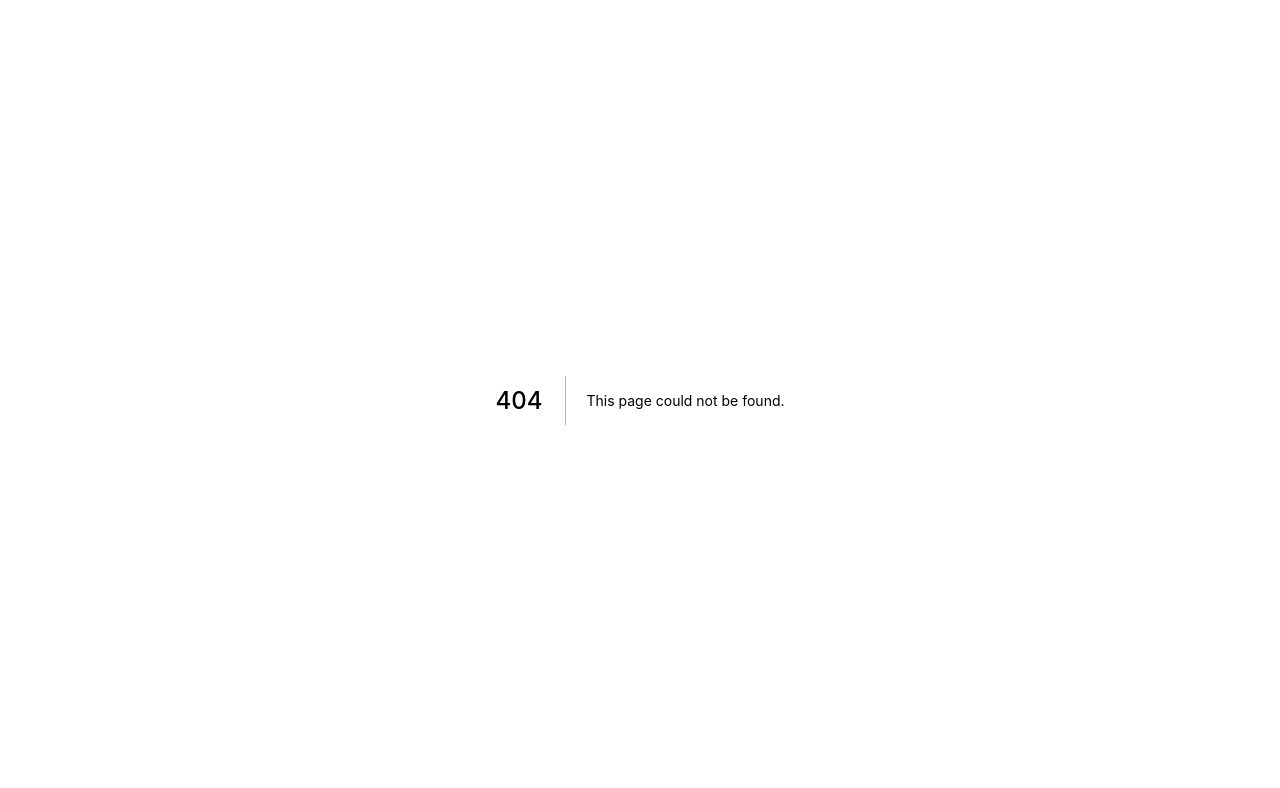
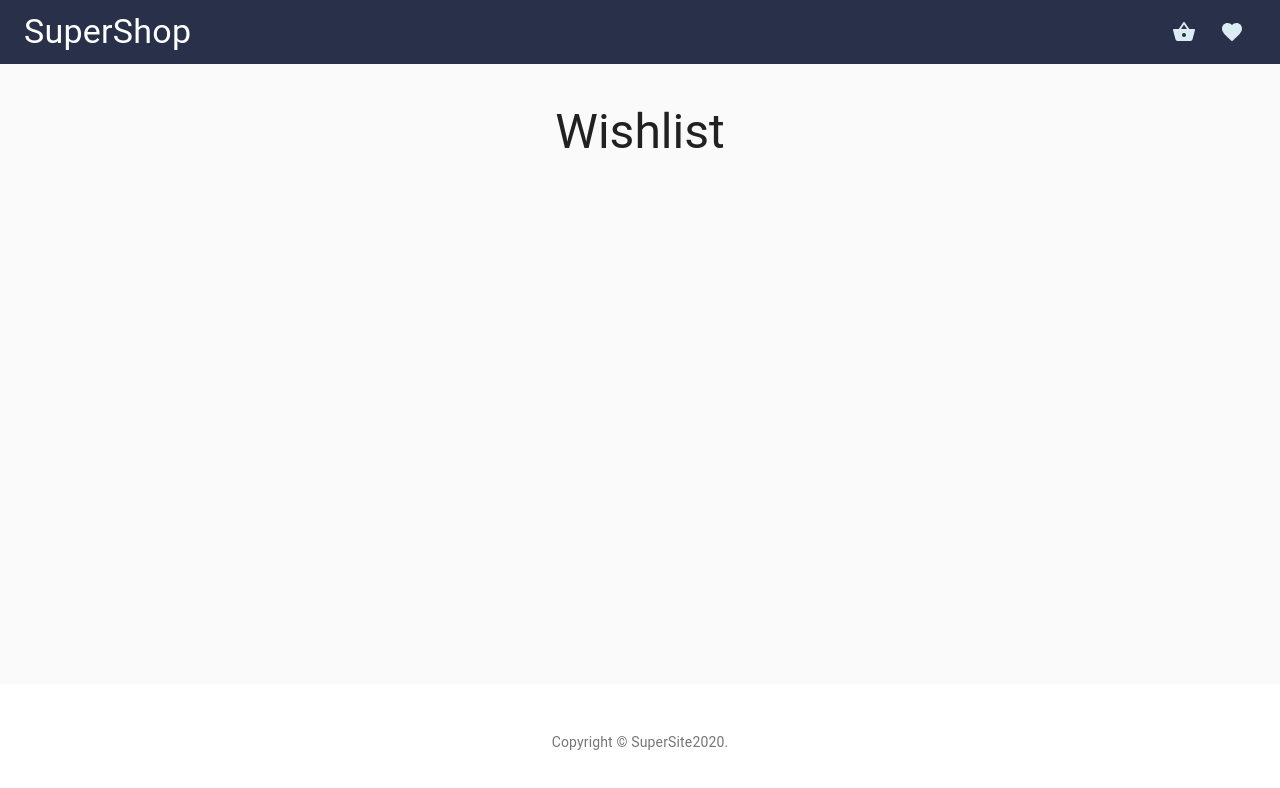
Before and after one commit to prudenceG/shop-test, a Next.js app: page /wishlist in a window 1280 px wide. Before the commit this address had no page. Shown: the top 788 px of the page. Built offline with nearby package versions, Linux system fonts and the light colour scheme.

Commit message:
feat(wishlist): adding hearder link and wishlist nex page

```diff
--- a/components/header/Header.js
+++ b/components/header/Header.js
@@ -74,16 +74,20 @@ const Header = props => {
                             <IconButton onClick={toggleDrawer(!context.open_interstitial)}>
                                 <ShoppingBasketIcon className={classes.icon}/>
                             </IconButton>
-                            <>
+                            <Link href="/wishlist" passHref>
+                                <a>
                                     <IconButton className={classes.iconButton} onClick={() => openWishlist()}>
                                         <FavoriteIcon className={classes.icon}/>
                                     </IconButton>
-                                {wishlist.length !== 0 && <div className={classes.circle}>
+                                    {wishlist.length !== 0 &&
+                                        <div className={classes.circle}>
                                             <Typography variant="caption" color="textPrimary" component="p" className={classes.number}>
                                                 {wishlist.length}
                                             </Typography>
-                                </div>}
-                            </>
+                                        </div>
+                                    }
+                                </a>
+                            </Link>
                         </div>
                     </Toolbar>
                 </Container>
--- a/pages/index.js
+++ b/pages/index.js
@@ -8,6 +8,7 @@ const useStyles = theme => ({
 
 const  Home = props => {
     const {classes} = props
+
     return (
         <DefaultLayaout>
             <Container maxWidth="sm" className={classes.container}>
--- /dev/null
+++ b/pages/wishlist/index.js
@@ -0,0 +1,39 @@
+import React, { useContext } from 'react';
+import { withStyles, Container, Grid, Typography } from '@material-ui/core';
+import DefaultLayaout from '../../components/DefaultLayout';
+import ProductWishlist from '../../components/wishlist/ProductWishlist';
+import GlobalContext from '../../state/global-context';
+
+const useStyles = (theme) => ({
+  root: {
+    marginBottom: theme.spacing(3),
+  },
+  h1: {
+    margin: theme.spacing(5, 0)
+  },
+
+})
+
+const Wishlist = (props) => {
+  const context = useContext(GlobalContext)
+  const { classes } = props;
+
+  return (
+    <DefaultLayaout>
+      <Container maxWidth="lg" className={classes.root}>
+        <Grid container justify={'center'}>
+          <Grid item>
+            <Typography variant="h3" component="h1" className={classes.h1}>Wishlist</Typography>
+          </Grid>
+        </Grid>
+
+        <Grid>
+          <ProductWishlist wishlist={context.wishlist} />
+        </Grid>
+      </Container>
+    </DefaultLayaout>
+  );
+
+}
+
+export default withStyles(useStyles)(Wishlist);
```
Lines whose indentation alone changed are shown as unchanged.
